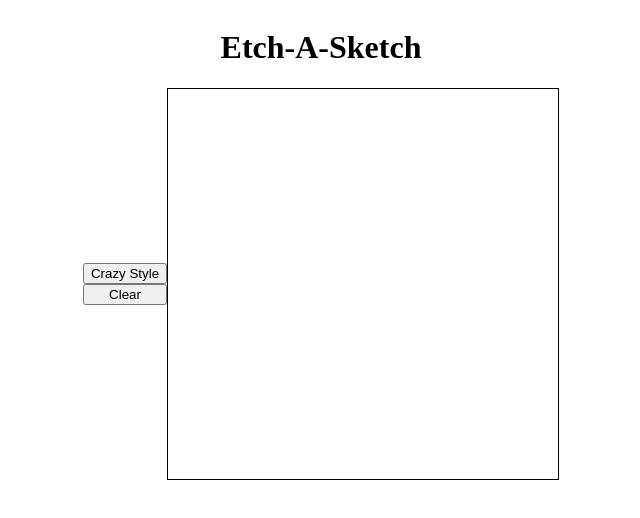
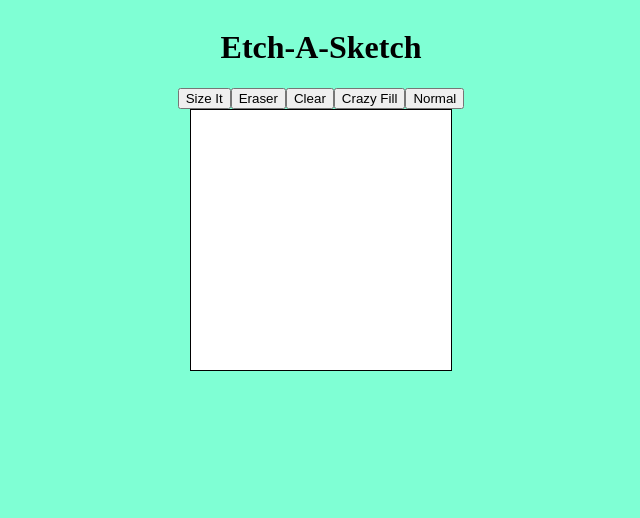
Before and after one commit to Theplanter/EtchPro, a plain HTML site: page index.html in a window 1280 px wide. Shown: the whole page, without its empty margins (327-967 px from the left). Drawn offline with Linux system fonts and the light colour scheme.

Commit message:
Addition buttons were added and placed above container

```diff
--- a/index.html
+++ b/index.html
@@ -8,15 +8,22 @@
     <title>Document</title>
 </head>
 <body>
+    <div class="head">
     <h1>Etch-A-Sketch</h1>
+</div>
+
+    <div class="buttons">
+        <button id="canva">Size It</button>
+        <button id="eraser">Eraser</button>
+        <button id="clear">Clear</button>
+        <button id="crazy">Crazy Fill</button>
+        <button id="normal">Normal</button>
+    </div>
     <div class="stacks">
     <div class="container">
 
     </div>
-    <div class="buttons">
-        <button id="rainbow">Crazy Style</button>
-        <button id="clear">Clear</button>
-    </div>
+
 </div>
 </body>
 </html>
--- a/main.js
+++ b/main.js
@@ -1,7 +1,21 @@
 const container = document.querySelector(".container")
-let stat = true
+const pic = document.querySelector("#canva")
+const clear = document.querySelector("#clear")
+const eraser = document.querySelector("#eraser")
+const crazy = document.querySelector("#crazy")
+const normal = document.querySelector("#normal")
 
-function filler(Telement, state){
+
+let siz = 10
+
+//change the number to determine of its a eraser, rainbow or a normal color
+let stat = 1
+
+canvasSize(siz)
+
+
+
+function filler(Telement){
 
     const row = document.createElement("div")
     row.classList.add("row")
@@ -11,10 +25,17 @@ function filler(Telement, state){
     const green = Math.random()*255
     const blue = Math.random()*255
 
+
     //when the user hover over the div it changes to black
-    row.addEventListener("mouseenter", function(){
+    row.addEventListener("mouseover", function(){
+       if(stat==2){
+            this.style.backgroundColor = `rgb(${red},${green},${blue})`
+        }else if(stat === 0){
+            this.style.backgroundColor = "white"
+        }else{
+            this.style.backgroundColor = "black"
+        }
 
-this.style.backgroundColor = "black"
 
     });
 //when the row changes color it get updated to the columns
@@ -25,7 +46,6 @@ this.style.backgroundColor = "black"
 
 function canvasSize(size){
 //the size gets passed through the for loop making columns
-
     for(let i = 0;i<size;i++){
 
         const col = document.createElement("div")
@@ -33,7 +53,7 @@ function canvasSize(size){
 
 
         for(let i = 0;i<size;i++){
-            filler(col, stat)
+            filler(col)
 
     }
     container.appendChild(col)
@@ -41,4 +61,33 @@ function canvasSize(size){
 
 }}
 
-canvasSize(15)
+
+function updateGrid(){
+        container.innerHTML = ""
+
+   let siz = parseInt(prompt("Enter what size canvas you want", ""))
+    canvasSize(siz)
+}
+function clearScreen(){
+    container.innerHTML = ""
+
+    stat = 1
+    canvasSize(siz)
+}
+function eraserT(){
+    stat = 0
+}
+function normalT(){
+    stat = 1
+}
+function crazyT(){
+    stat = 2
+}
+
+//activating these eventlisteners changes the var to different numbers to change the status of the pen
+eraser.addEventListener("click", eraserT)
+crazy.addEventListener("click", crazyT)
+normal.addEventListener("click", normalT)
+//these events can clear the board, and make the grid bigger or smaller
+clear.addEventListener("click", clearScreen)
+pic.addEventListener("click", updateGrid);
--- a/styles.css
+++ b/styles.css
@@ -4,9 +4,13 @@ body{
     display: flex;
     flex-direction: column;
     justify-content: center;
+    background-color: aquamarine;
 }
-h1{
-    align-self: center;
+
+.head{
+
+    text-align: center;
+    width: 100%;
 }
 .stacks{
     display: flex;
@@ -15,13 +19,14 @@ h1{
 }
 .buttons{
     display: flex;
-    flex-direction: column;
+    flex-direction: row;
     justify-content: center;
 }
 .container{
     border: 1px solid black;
-    max-width: 390px;
+    max-width: auto;
     align-self: center;
+    background-color: white;
 }
 .row{
     border: 1px solid white;
```
